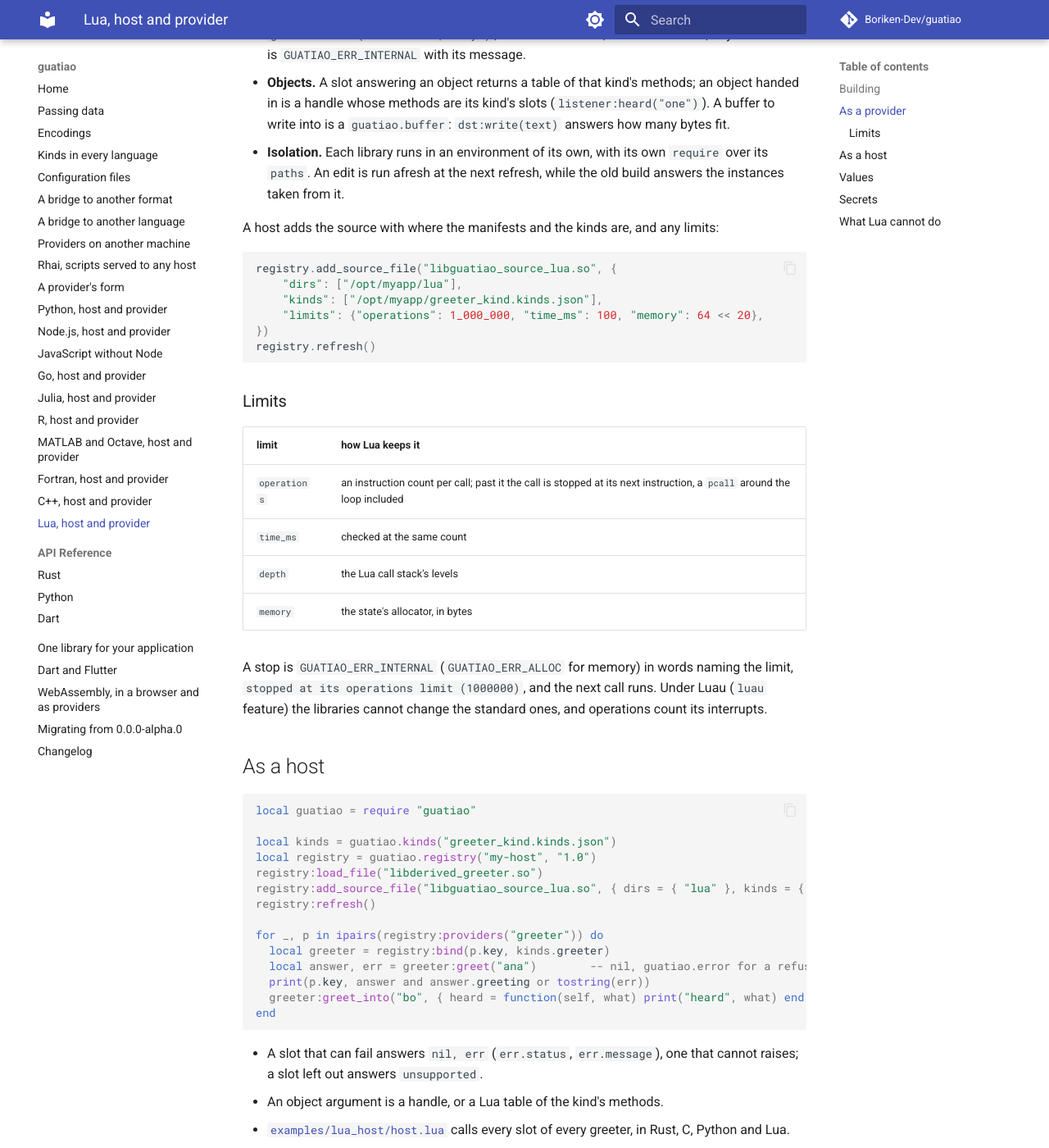
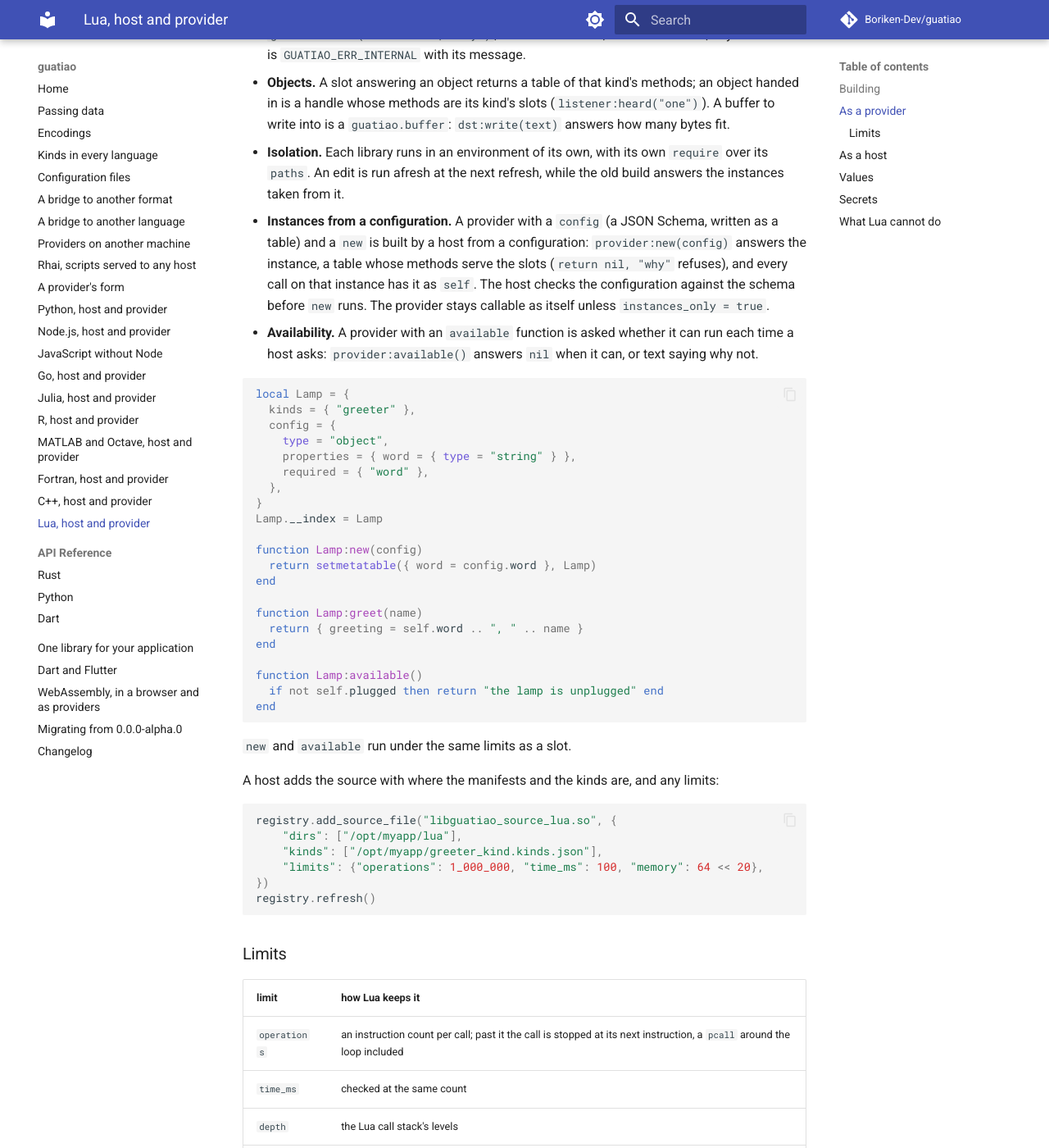
Before and after one commit to Boriken-Dev/guatiao, an MkDocs documentation site: the page built from docs/lua.md, in a window 1280 px wide and 1400 px high, scrolled down 1778 px. Shown: the whole window at 82% size. Built offline with MkDocs 1.6.1 and Material for MkDocs 9.7.7, drawn with Linux system fonts in a browser that asks for light colours; comment, search, counter and statistics services are not loaded; some of the changed text lies outside the part shown.

Commit message:
docs: Lua providers built from a configuration, and a Lua host's create and available

````diff
--- a/docs/lua.md
+++ b/docs/lua.md
@@ -95,6 +95,42 @@ paths = ["."]
 - **Isolation.** Each library runs in an environment of its own, with its
   own `require` over its `paths`. An edit is run afresh at the next
   refresh, while the old build answers the instances taken from it.
+- **Instances from a configuration.** A provider with a `config` (a JSON
+  Schema, written as a table) and a `new` is built by a host from a
+  configuration: `provider:new(config)` answers the instance, a table
+  whose methods serve the slots (`return nil, "why"` refuses), and every
+  call on that instance has it as `self`. The host checks the
+  configuration against the schema before `new` runs. The provider stays
+  callable as itself unless `instances_only = true`.
+- **Availability.** A provider with an `available` function is asked
+  whether it can run each time a host asks: `provider:available()`
+  answers `nil` when it can, or text saying why not.
+
+```lua
+local Lamp = {
+  kinds = { "greeter" },
+  config = {
+    type = "object",
+    properties = { word = { type = "string" } },
+    required = { "word" },
+  },
+}
+Lamp.__index = Lamp
+
+function Lamp:new(config)
+  return setmetatable({ word = config.word }, Lamp)
+end
+
+function Lamp:greet(name)
+  return { greeting = self.word .. ", " .. name }
+end
+
+function Lamp:available()
+  if not self.plugged then return "the lamp is unplugged" end
+end
+```
+
+`new` and `available` run under the same limits as a slot.
 
 A host adds the source with where the manifests and the kinds are, and
 any limits:
@@ -144,6 +180,11 @@ end
 - A slot that can fail answers `nil, err` (`err.status`, `err.message`),
   one that cannot raises; a slot left out answers `unsupported`.
 - An object argument is a handle, or a Lua table of the kind's methods.
+- `registry:create(key, kind, config)` builds an instance of a provider
+  that takes a configuration, as a handle like `bind`'s, released when the
+  handle is collected; a configuration the schema or the provider refuses
+  answers `nil, err`. `registry:available(key)` answers `true`, or
+  `false, reason`.
 - [`examples/lua_host/host.lua`](https://github.com/Boriken-Dev/guatiao/blob/main/examples/lua_host/host.lua)
   calls every slot of every greeter, in Rust, C, Python and Lua.
 
````
Also changed, not shown: CHANGELOG.md (+12 -0 lines), bindings/lua/guatiao/AGENTS.md (+2 -0 lines), crates/guatiao-source-lua/AGENTS.md (+20 -1 lines).
